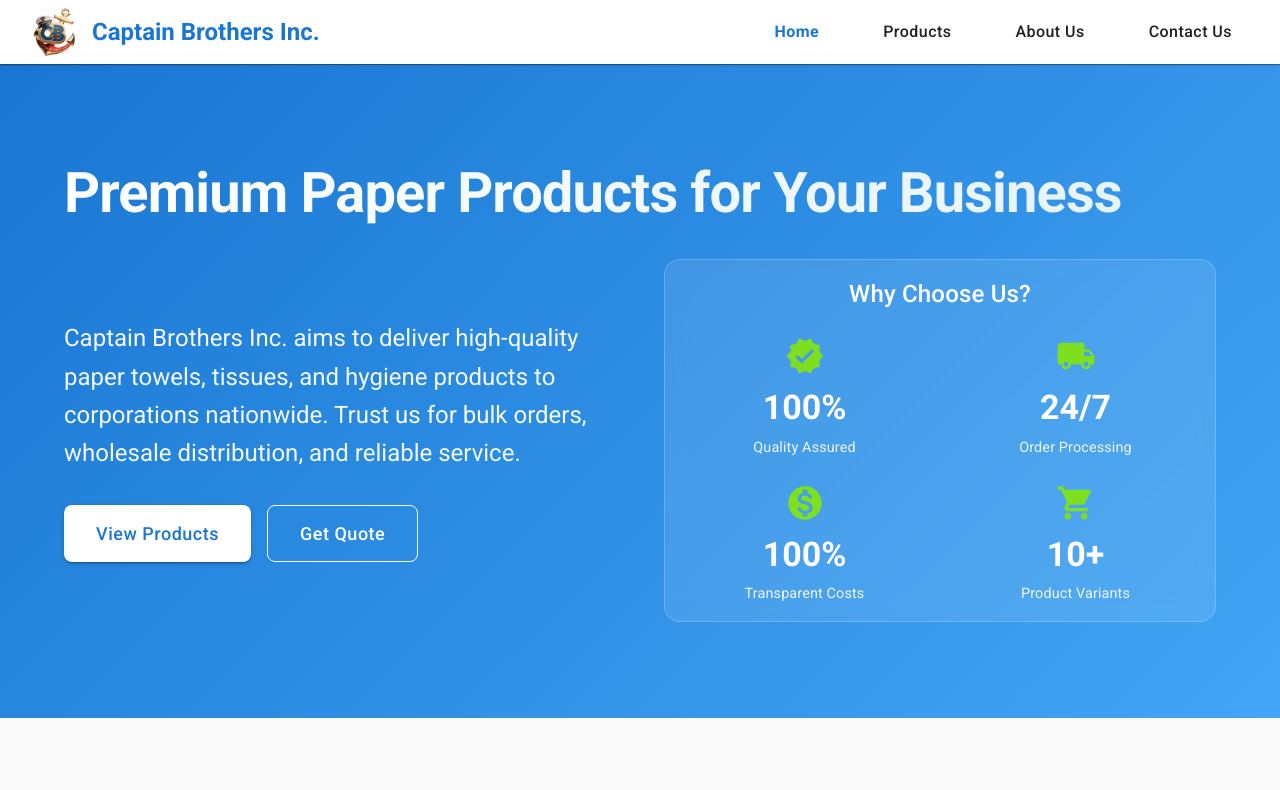
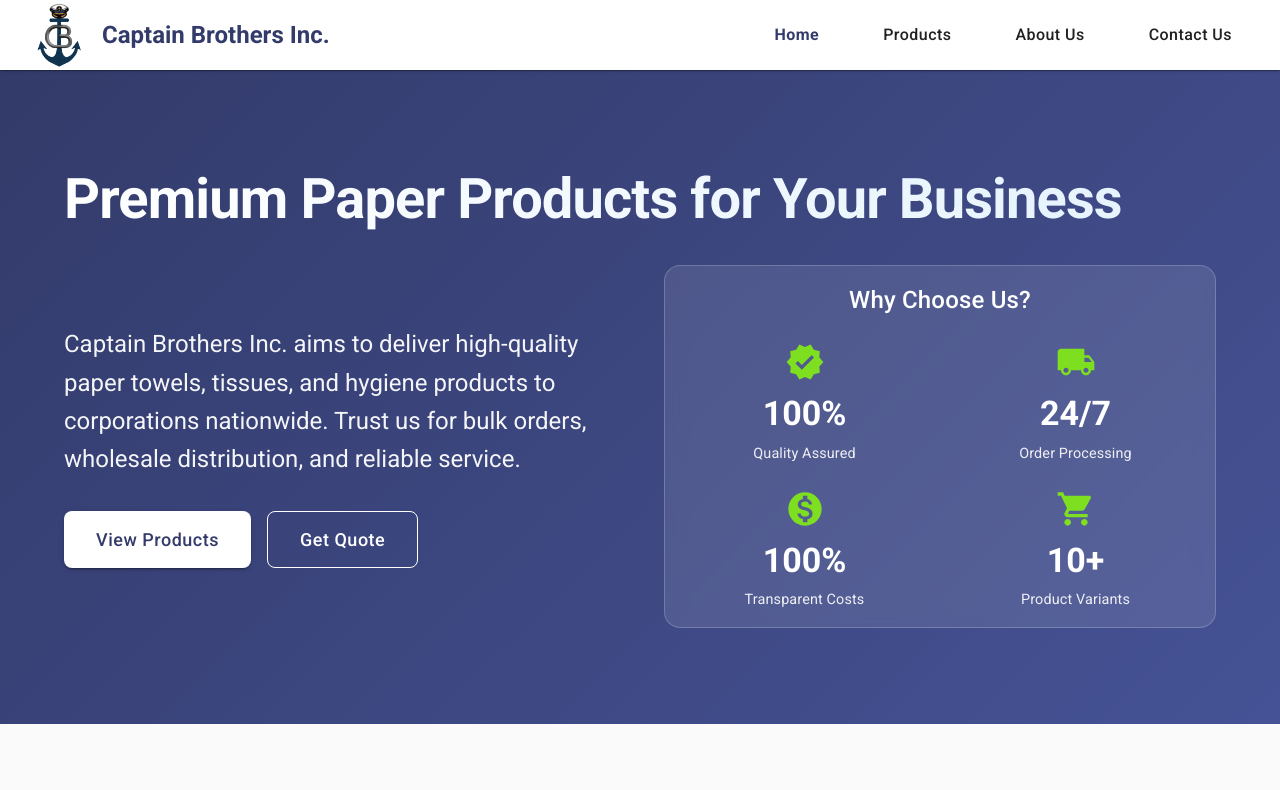
Before and after one commit to JerinJohn30/frontend-website, a React (Vite) app: page / in a window 1280 px wide. Shown: the top 790 px of the page. Built offline with nearby package versions, Linux system fonts and the light colour scheme.

Commit message:
updated new logo and colors in navbar and hero

```diff
--- a/src/components/Hero.jsx
+++ b/src/components/Hero.jsx
@@ -14,7 +14,7 @@
   return (
     <Box
       sx={{
-        background: 'linear-gradient(135deg, #1976d2 0%, #42a5f5 100%)',
+        background: 'linear-gradient(135deg, #333b6aff 0%, #455295ff 100%)',
         color: 'white',
         py: { xs: 8, md: 12 },
         position: 'relative',
@@ -57,7 +57,7 @@
                 size="large"
                 sx={{
                   backgroundColor: 'white',
-                  color: 'primary.main',
+                  color: '#333B6A',
                   fontSize: '1.125rem',
                   px: 4,
                   py: 1.5,
--- a/src/components/Navbar.jsx
+++ b/src/components/Navbar.jsx
@@ -57,7 +57,7 @@
             <img
               src={logoPath}
               alt="Captain Brothers Logo"
-              style={{ width: 60, height: 60, marginRight: 8 }}
+              style={{ width: 70, height: 70, marginRight: 8 }}
             />
             <Typography
               variant="h5"
@@ -65,7 +65,7 @@
               to="/"
               sx={{
                 fontWeight: 'bold',
-                color: 'primary.main',
+                color: '#333b6aff',
                 textDecoration: 'none',
                 fontSize: { xs: '1.25rem', md: '1.5rem' },
               }}
@@ -76,7 +76,7 @@
 
           {isMobile ? (
             <IconButton
-              color="primary"
+              color="#333b6aff"
               aria-label="open drawer"
               edge="start"
               onClick={handleDrawerToggle}
@@ -91,11 +91,11 @@
                   component={Link}
                   to={item.path}
                   sx={{
-                    color: location.pathname === item.path ? 'primary.main' : 'text.primary',
+                    color: location.pathname === item.path ? '#333b6aff' : 'text.primary',
                     fontWeight: location.pathname === item.path ? 600 : 500,
                     fontSize: '1rem',
                     '&:hover': {
-                      backgroundColor: 'primary.light',
+                      backgroundColor: '#333b6aff',
                       color: 'white',
                     },
                   }}
```
Also changed, not shown: public/logo.png.
